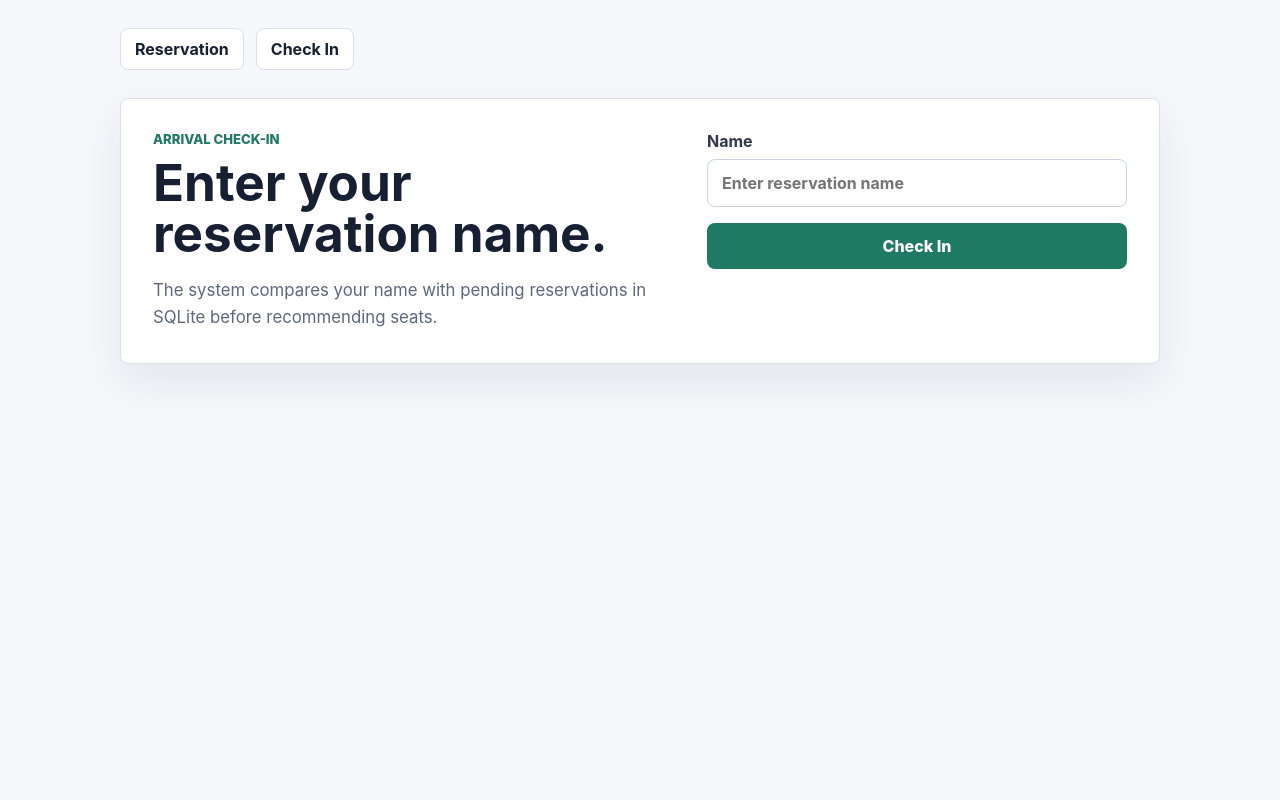
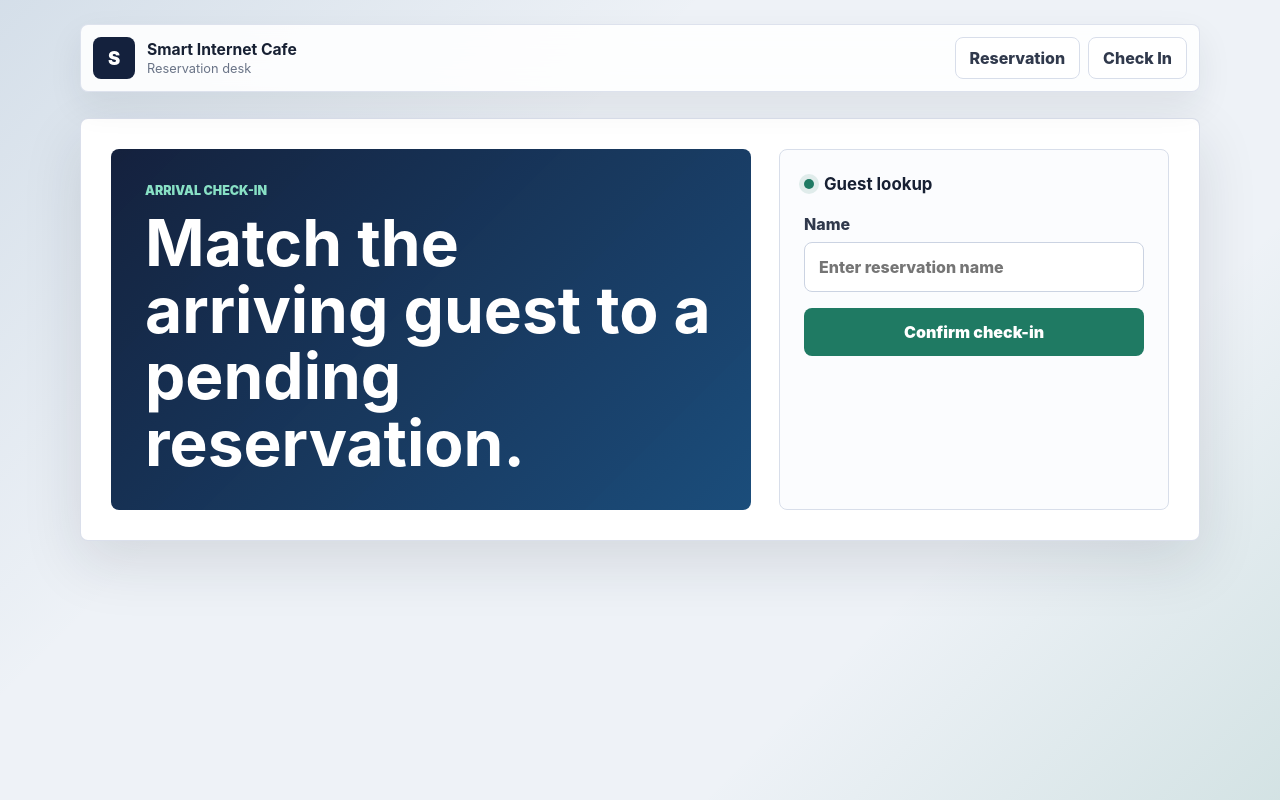
Before and after one commit to Rainesiyu7223/Smart-Internet-Cafe, a FastAPI app: page /checkin in a window 1280 px wide. Run offline with FastAPI, Linux system fonts and the light colour scheme.

Commit message:
polish web app interface

```diff
--- a/web-app/app/static/styles.css
+++ b/web-app/app/static/styles.css
@@ -1,7 +1,7 @@
 :root {
   color-scheme: light;
   font-family: Inter, ui-sans-serif, system-ui, -apple-system, BlinkMacSystemFont, "Segoe UI", sans-serif;
-  background: #f5f7fb;
+  background: #eef2f7;
   color: #172033;
 }
 
@@ -10,7 +10,12 @@
 }
 
 body {
+  min-height: 100vh;
   margin: 0;
+  background:
+    linear-gradient(135deg, rgba(28, 83, 132, 0.12), transparent 34%),
+    linear-gradient(315deg, rgba(31, 122, 99, 0.13), transparent 28%),
+    #eef2f7;
 }
 
 a {
@@ -19,15 +24,62 @@ a {
 }
 
 .shell {
-  width: min(1040px, calc(100% - 32px));
+  width: min(1120px, calc(100% - 32px));
   margin: 0 auto;
-  padding: 28px 0 48px;
+  padding: 24px 0 52px;
+}
+
+.topbar {
+  display: flex;
+  align-items: center;
+  justify-content: space-between;
+  gap: 18px;
+  margin-bottom: 26px;
+  border: 1px solid rgba(216, 222, 234, 0.86);
+  border-radius: 8px;
+  background: rgba(255, 255, 255, 0.88);
+  padding: 12px;
+  box-shadow: 0 14px 34px rgba(23, 32, 51, 0.08);
+  backdrop-filter: blur(14px);
+}
+
+.brand {
+  display: flex;
+  align-items: center;
+  gap: 12px;
+  min-width: 0;
+}
+
+.brand-mark {
+  display: grid;
+  width: 42px;
+  height: 42px;
+  place-items: center;
+  border-radius: 8px;
+  background: #14213d;
+  color: #ffffff;
+  font-size: 1.15rem;
+  font-weight: 900;
+}
+
+.brand strong,
+.brand small {
+  display: block;
+}
+
+.brand strong {
+  font-size: 0.98rem;
+}
+
+.brand small {
+  margin-top: 2px;
+  color: #697386;
+  font-size: 0.8rem;
 }
 
 .nav {
   display: flex;
-  gap: 12px;
-  margin-bottom: 28px;
+  gap: 8px;
 }
 
 .nav a {
@@ -35,81 +87,177 @@ a {
   border-radius: 8px;
   background: #ffffff;
   padding: 10px 14px;
-  font-weight: 700;
+  color: #30394c;
+  font-weight: 800;
 }
 
-.panel {
+.nav a:hover {
+  border-color: #8eb7aa;
+  color: #1f7a63;
+}
+
+.hero-panel {
   display: grid;
-  grid-template-columns: minmax(0, 1fr) minmax(280px, 420px);
-  gap: 32px;
-  align-items: start;
-  border: 1px solid #d8deea;
+  grid-template-columns: minmax(0, 1fr) minmax(320px, 420px);
+  gap: 28px;
+  align-items: stretch;
+  border: 1px solid rgba(216, 222, 234, 0.94);
   border-radius: 8px;
   background: #ffffff;
-  padding: 32px;
-  box-shadow: 0 18px 42px rgba(23, 32, 51, 0.08);
+  padding: 30px;
+  box-shadow: 0 22px 60px rgba(23, 32, 51, 0.12);
+}
+
+.compact-panel {
+  grid-template-columns: minmax(0, 1.05fr) minmax(320px, 390px);
+}
+
+.seats-panel {
+  grid-template-columns: minmax(0, 1fr) minmax(320px, 360px);
+}
+
+.hero-copy {
+  display: flex;
+  flex-direction: column;
+  justify-content: center;
+  min-height: 310px;
+  border-radius: 8px;
+  background:
+    linear-gradient(135deg, rgba(20, 33, 61, 0.96), rgba(28, 83, 132, 0.88)),
+    #14213d;
+  color: #ffffff;
+  padding: 34px;
+  overflow: hidden;
 }
 
 .eyebrow {
-  margin: 0 0 10px;
+  margin: 0 0 12px;
   color: #1f7a63;
-  font-size: 0.82rem;
-  font-weight: 800;
+  font-size: 0.78rem;
+  font-weight: 900;
   letter-spacing: 0;
   text-transform: uppercase;
 }
 
+.hero-copy .eyebrow {
+  color: #88e0c5;
+}
+
+h1,
+h2 {
+  margin: 0;
+  line-height: 1.04;
+}
+
 h1 {
-  margin: 0;
-  max-width: 640px;
-  font-size: clamp(2rem, 4vw, 4rem);
-  line-height: 1;
+  max-width: 720px;
+  font-size: clamp(2.2rem, 5vw, 4.6rem);
+}
+
+h2 {
+  font-size: 1.5rem;
 }
 
 .lede {
-  max-width: 560px;
+  max-width: 620px;
   margin: 18px 0 0;
-  color: #5e687a;
+  color: rgba(255, 255, 255, 0.78);
   font-size: 1.05rem;
-  line-height: 1.6;
+  line-height: 1.65;
 }
 
-.form {
+.process-strip,
+.guest-meta {
+  display: flex;
+  flex-wrap: wrap;
+  gap: 8px;
+  margin-top: 26px;
+}
+
+.process-strip span,
+.guest-meta span {
+  border: 1px solid rgba(255, 255, 255, 0.22);
+  border-radius: 8px;
+  background: rgba(255, 255, 255, 0.1);
+  padding: 9px 12px;
+  color: rgba(255, 255, 255, 0.9);
+  font-weight: 800;
+}
+
+.form-card {
   display: grid;
+  align-content: start;
   gap: 16px;
+  min-height: 310px;
+  border: 1px solid #d8deea;
+  border-radius: 8px;
+  background: #fbfcfe;
+  padding: 24px;
+}
+
+.form-heading {
+  display: flex;
+  align-items: center;
+  gap: 10px;
+  margin-bottom: 4px;
+  color: #172033;
+  font-size: 1.05rem;
+}
+
+.status-dot {
+  width: 10px;
+  height: 10px;
+  border-radius: 999px;
+  background: #1f7a63;
+  box-shadow: 0 0 0 5px rgba(31, 122, 99, 0.12);
 }
 
 label {
   display: grid;
   gap: 8px;
   color: #30394c;
-  font-weight: 700;
+  font-weight: 800;
 }
 
 input {
   width: 100%;
   border: 1px solid #cbd3e2;
   border-radius: 8px;
-  padding: 13px 14px;
+  background: #ffffff;
+  padding: 14px;
   color: #172033;
   font: inherit;
+  outline: none;
+  transition: border-color 160ms ease, box-shadow 160ms ease;
+}
+
+input:focus {
+  border-color: #1f7a63;
+  box-shadow: 0 0 0 4px rgba(31, 122, 99, 0.12);
 }
 
 button {
+  min-height: 48px;
   border: 0;
   border-radius: 8px;
   background: #1f7a63;
   color: #ffffff;
   cursor: pointer;
   font: inherit;
-  font-weight: 800;
+  font-weight: 900;
   padding: 13px 16px;
+  transition: transform 160ms ease, background 160ms ease;
+}
+
+button:hover {
+  background: #176a55;
+  transform: translateY(-1px);
 }
 
 .result {
   min-height: 24px;
   margin: 0;
-  color: #5e687a;
+  color: #697386;
   line-height: 1.45;
 }
 
--- a/web-app/app/templates/base.html
+++ b/web-app/app/templates/base.html
@@ -8,10 +8,19 @@
   </head>
   <body>
     <main class="shell">
-      <nav class="nav">
-        <a href="/">Reservation</a>
-        <a href="/checkin">Check In</a>
-      </nav>
+      <header class="topbar">
+        <a class="brand" href="/">
+          <span class="brand-mark">S</span>
+          <span>
+            <strong>Smart Internet Cafe</strong>
+            <small>Reservation desk</small>
+          </span>
+        </a>
+        <nav class="nav" aria-label="Main navigation">
+          <a href="/">Reservation</a>
+          <a href="/checkin">Check In</a>
+        </nav>
+      </header>
       {% block content %}{% endblock %}
     </main>
     <script src="{{ url_for('static', path='/app.js') }}"></script>
--- a/web-app/app/templates/checkin.html
+++ b/web-app/app/templates/checkin.html
@@ -3,19 +3,22 @@
 {% block title %}Check In | Smart Internet Cafe{% endblock %}
 
 {% block content %}
-<section class="panel">
-  <div>
+<section class="hero-panel compact-panel">
+  <div class="hero-copy">
     <p class="eyebrow">Arrival Check-In</p>
-    <h1>Enter your reservation name.</h1>
-    <p class="lede">The system compares your name with pending reservations in SQLite before recommending seats.</p>
+    <h1>Match the arriving guest to a pending reservation.</h1>
   </div>
 
-  <form id="checkin-form" class="form">
+  <form id="checkin-form" class="form-card">
+    <div class="form-heading">
+      <span class="status-dot"></span>
+      <strong>Guest lookup</strong>
+    </div>
     <label>
       Name
       <input name="name" autocomplete="name" placeholder="Enter reservation name" required>
     </label>
-    <button type="submit">Check In</button>
+    <button type="submit">Confirm check-in</button>
     <p id="checkin-result" class="result" role="status"></p>
   </form>
 </section>
```
Also changed, not shown: other parts of web-app/app/static/styles.css (+159 -22 lines), web-app/app/templates/index.html (+9 -6 lines), web-app/app/templates/seats.html (+41 -10 lines).
